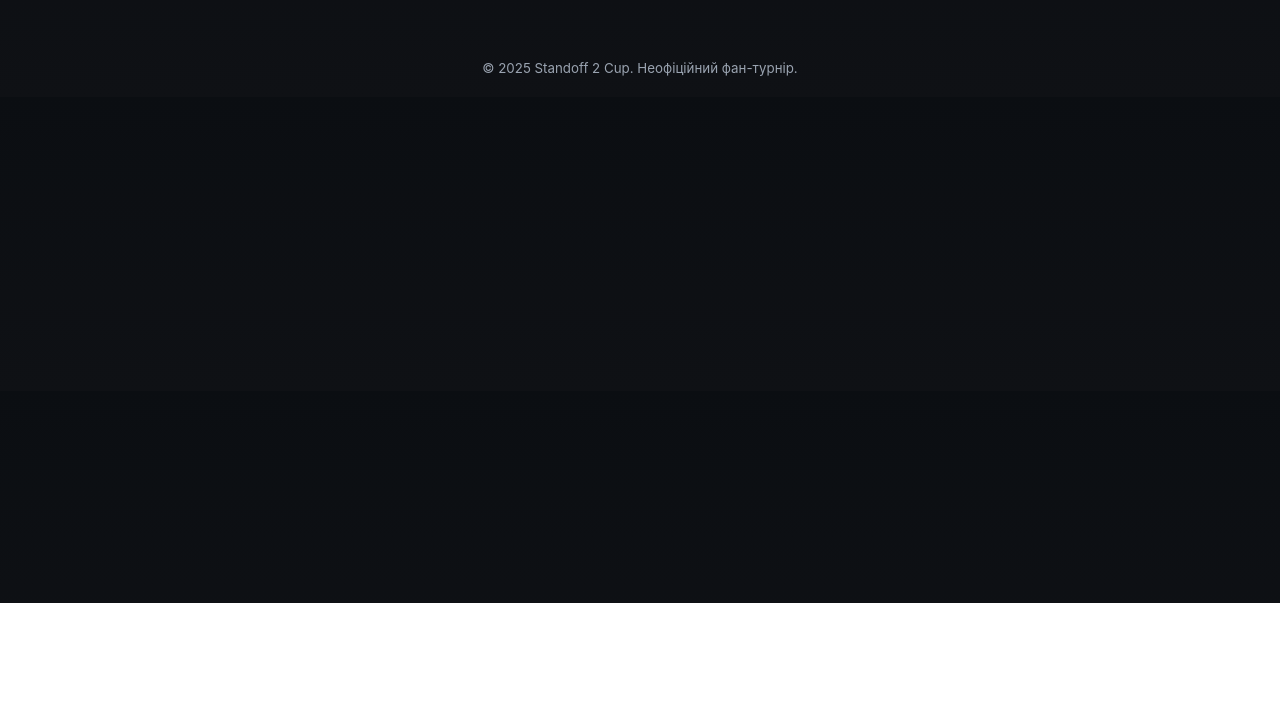
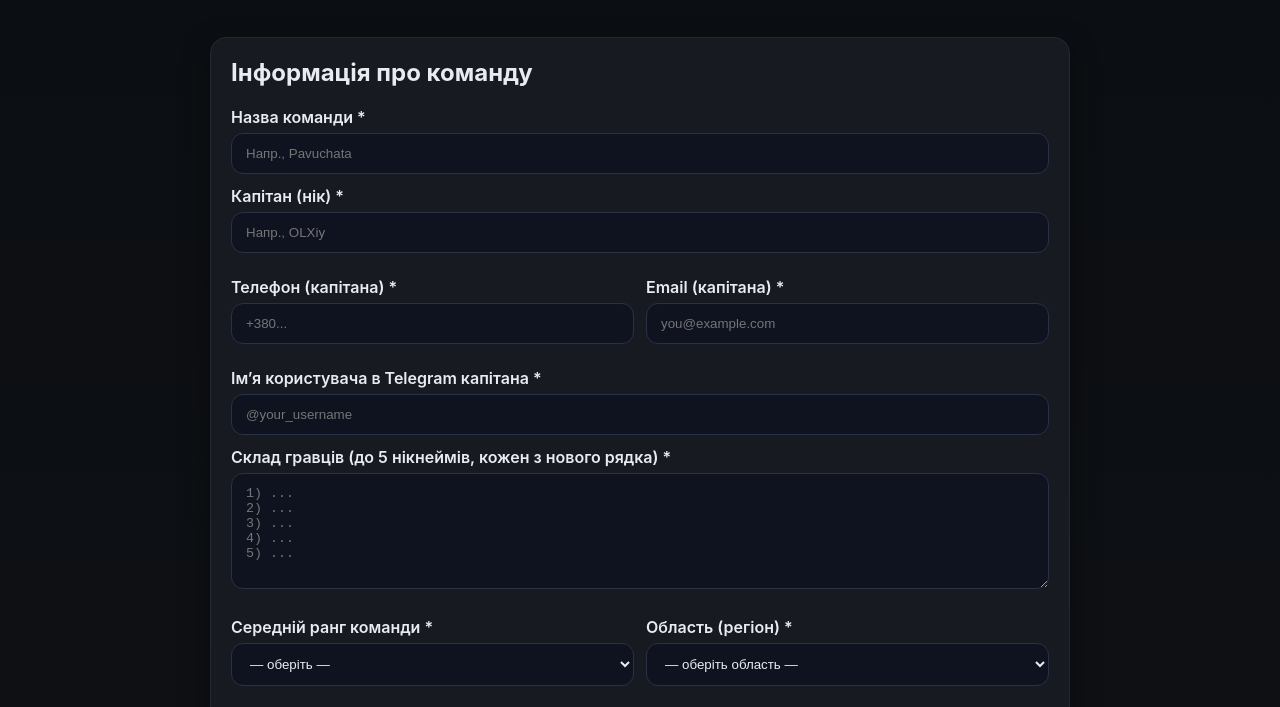
Before and after one commit to set30914-alt/my-website, a plain HTML site: page my/register.html in a window 1280 px wide. Shown: the part 197-904 px from the top of the page. Before the commit the page ends 800 px from the top, so only its background shows below. Drawn offline with Linux system fonts and the light colour scheme.

Commit message:
Додав форму реєстрації

```diff
--- a/my/register.html
+++ b/my/register.html
@@ -26,8 +26,112 @@
   </header>
 
   <main class="container">
-    <!-- …весь ваш код формы без изменений… -->
-    <!-- вставьте сюда блок <form> и <footer> из исходного файла -->
+   <main class="container">
+  <form id="regForm" novalidate>
+    <section class="card">
+      <h2>Інформація про команду</h2>
+
+      <label>
+        Назва команди *
+        <input type="text" name="teamName" required placeholder="Напр., Pavuchata"/>
+      </label>
+
+      <label>
+        Капітан (нік) *
+        <input type="text" name="captainNick" required placeholder="Напр., OLXiy"/>
+      </label>
+
+      <div class="grid-2">
+        <label>
+          Телефон (капітана) *
+          <input type="tel" name="phone" required placeholder="+380..." />
+        </label>
+        <label>
+          Email (капітана) *
+          <input type="email" name="email" required placeholder="you@example.com" />
+        </label>
+      </div>
+
+      <label>
+        Ім’я користувача в Telegram капітана *
+        <input type="text" name="telegram" required placeholder="@your_username"/>
+      </label>
+
+      <label>
+        Склад гравців (до 5 нікнеймів, кожен з нового рядка) *
+        <textarea id="players" name="players" required rows="6"
+          placeholder="1) ...&#10;2) ...&#10;3) ...&#10;4) ...&#10;5) ..."></textarea>
+      </label>
+
+      <div class="grid-2">
+        <label>
+          Середній ранг команди *
+          <select id="rank" name="rank" required>
+            <option value="">— оберіть —</option>
+            <option>Bronze</option>
+            <option>Silver</option>
+            <option>Gold</option>
+            <option>Phoenix</option>
+            <option>Ranger</option>
+            <option>Champion</option>
+            <option>Master</option>
+            <option>Elite</option>
+            <option>The Legend</option>
+          </select>
+        </label>
+
+        <label>
+          Область (регіон) *
+          <select id="region" name="region" required>
+            <option value="">— оберіть область —</option>
+            <option>Вінницька</option>
+            <option>Волинська</option>
+            <option>Дніпропетровська</option>
+            <option>Донецька</option>
+            <option>Житомирська</option>
+            <option>Закарпатська</option>
+            <option>Запорізька</option>
+            <option>Івано-Франківська</option>
+            <option>Київська</option>
+            <option>Кіровоградська</option>
+            <option>Луганська</option>
+            <option>Львівська</option>
+            <option>Миколаївська</option>
+            <option>Одеська</option>
+            <option>Полтавська</option>
+            <option>Рівненська</option>
+            <option>Сумська</option>
+            <option>Тернопільська</option>
+            <option>Харківська</option>
+            <option>Херсонська</option>
+            <option>Хмельницька</option>
+            <option>Черкаська</option>
+            <option>Чернівецька</option>
+            <option>Чернігівська</option>
+            <option>м. Київ</option>
+            <option>АР Крим</option>
+            <option>м. Севастополь</option>
+            <option>За межами України</option>
+          </select>
+        </label>
+      </div>
+
+      <label>
+        Бажана дата/сезон турніру
+        <input type="date" name="date"/>
+      </label>
+
+      <label class="checkbox">
+        <input type="checkbox" name="agree" required />
+        Я погоджуюсь з <a href="privacy.html" target="_blank">умовами обробки персональних даних</a> *
+      </label>
+
+      <button type="submit" class="btn">Надіслати заявку</button>
+      <p id="formMsg" class="msg" aria-live="polite"></p>
+    </section>
+  </form>
+</main>
+
   </main>
 
   <footer class="container footer">
```
